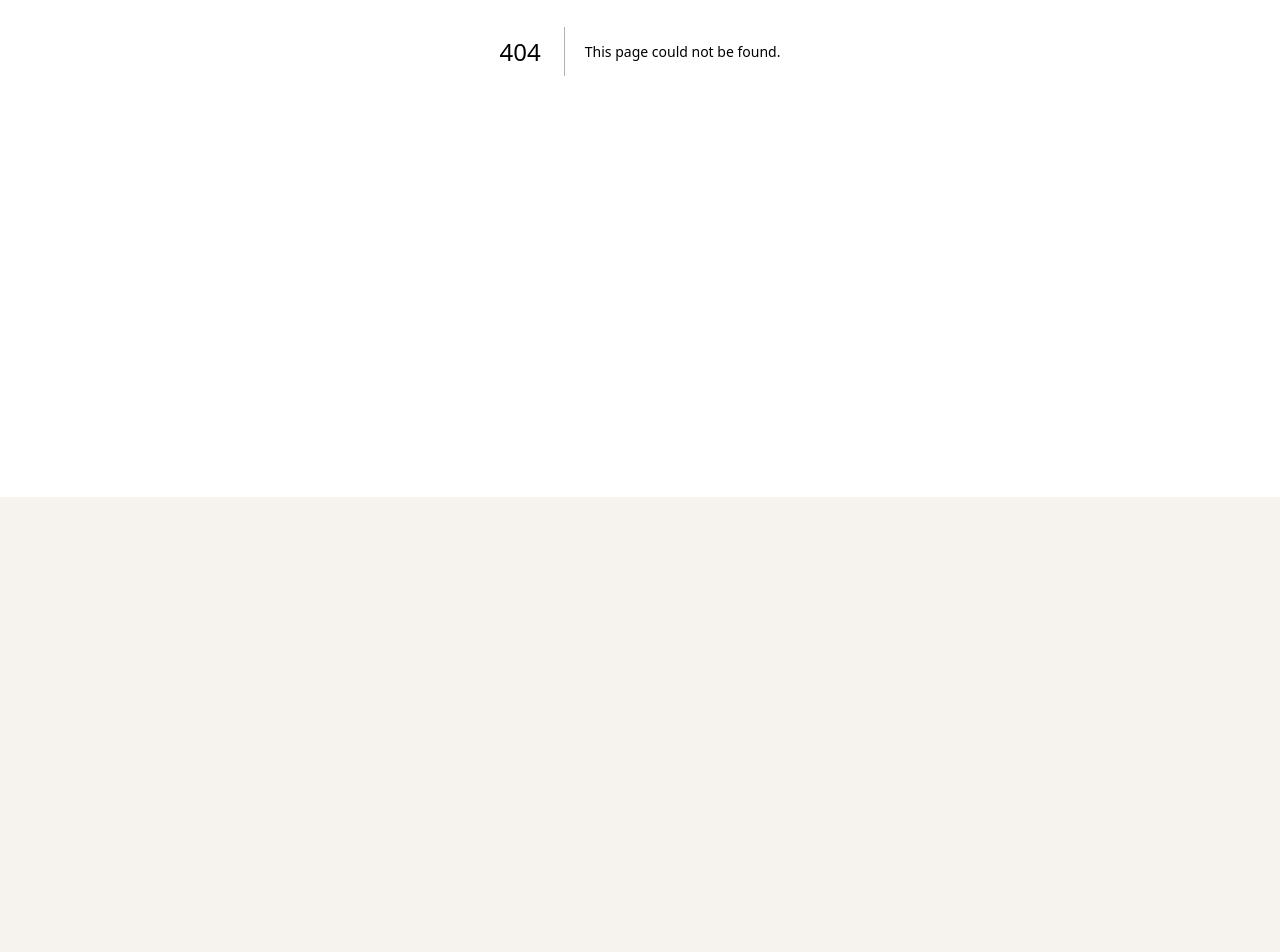
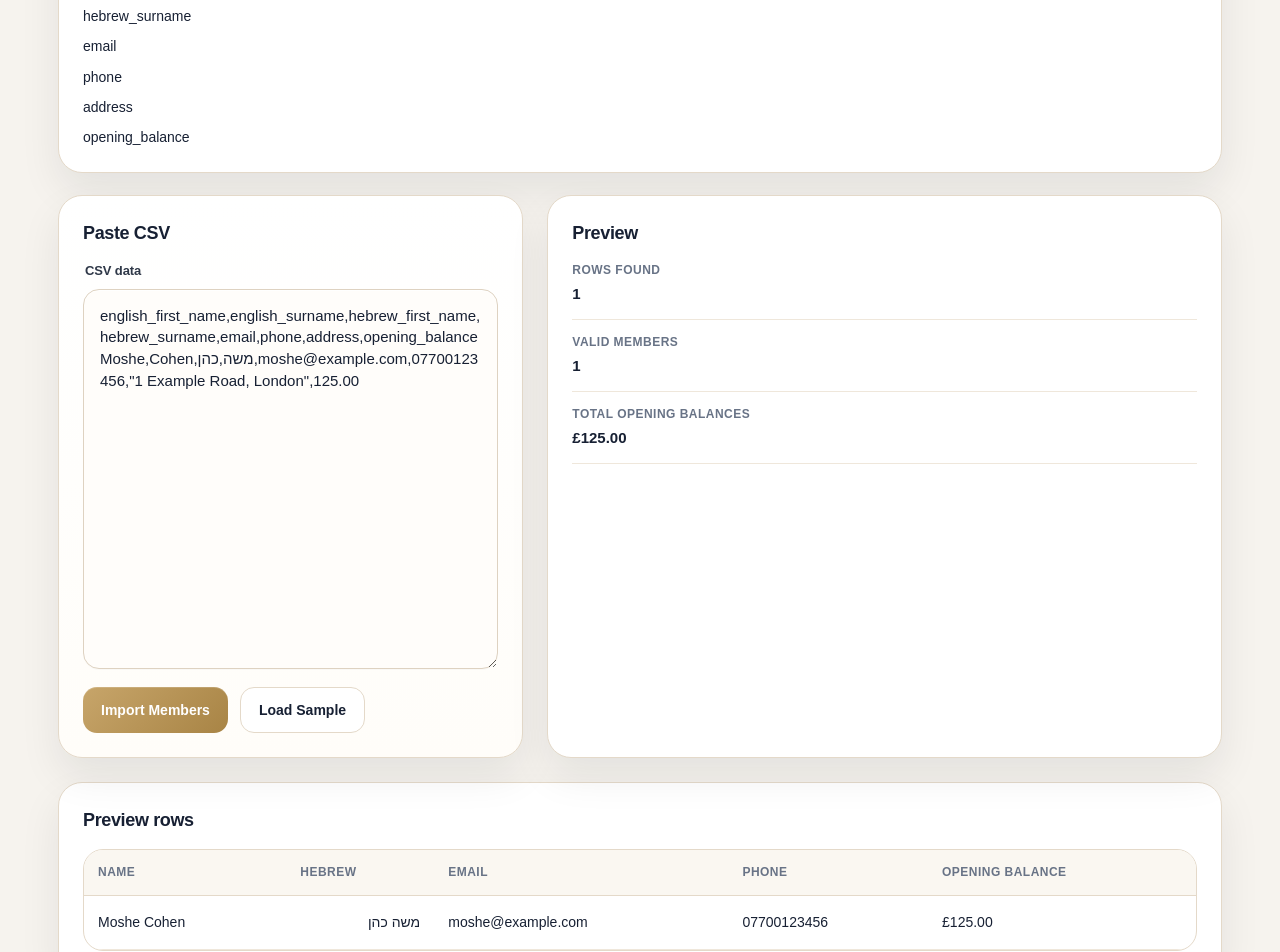
Before and after one commit to gersonberger-lab/shul-membership-portal, a Next.js app: page /import/members in a window 1280 px wide. Before the commit this address had no page. Shown: the part 460-1412 px from the top of the page. Before the commit the page ends 957 px from the top, so only its background shows below. Built offline with nearby package versions, Linux system fonts and the light colour scheme; no server answers.

Commit message:
Add member import screen with opening balances

```diff
--- /dev/null
+++ b/app/import/members/page.tsx
@@ -0,0 +1,270 @@
+"use client";
+
+import { useMemo, useState } from "react";
+import { supabase } from "../../../lib/supabase";
+
+type ImportRow = {
+  english_first_name: string;
+  english_surname: string;
+  hebrew_first_name: string;
+  hebrew_surname: string;
+  email: string;
+  phone: string;
+  address: string;
+  opening_balance: string;
+};
+
+const sampleCsv = `english_first_name,english_surname,hebrew_first_name,hebrew_surname,email,phone,address,opening_balance
+Moshe,Cohen,משה,כהן,moshe@example.com,07700123456,"1 Example Road, London",125.00`;
+
+function parseCsvLine(line: string) {
+  const result: string[] = [];
+  let current = "";
+  let inQuotes = false;
+
+  for (let i = 0; i < line.length; i++) {
+    const char = line[i];
+    const next = line[i + 1];
+
+    if (char === '"' && inQuotes && next === '"') {
+      current += '"';
+      i++;
+    } else if (char === '"') {
+      inQuotes = !inQuotes;
+    } else if (char === "," && !inQuotes) {
+      result.push(current.trim());
+      current = "";
+    } else {
+      current += char;
+    }
+  }
+
+  result.push(current.trim());
+  return result;
+}
+
+function parseCsv(text: string): ImportRow[] {
+  const lines = text.split(/\r?\n/).filter((line) => line.trim());
+  if (lines.length < 2) return [];
+
+  const headers = parseCsvLine(lines[0]).map((header) => header.trim());
+
+  return lines.slice(1).map((line) => {
+    const values = parseCsvLine(line);
+    const row: any = {};
+
+    headers.forEach((header, index) => {
+      row[header] = values[index] || "";
+    });
+
+    return {
+      english_first_name: row.english_first_name || "",
+      english_surname: row.english_surname || "",
+      hebrew_first_name: row.hebrew_first_name || "",
+      hebrew_surname: row.hebrew_surname || "",
+      email: row.email || "",
+      phone: row.phone || "",
+      address: row.address || "",
+      opening_balance: row.opening_balance || "0",
+    };
+  });
+}
+
+export default function MemberImportPage() {
+  const [csvText, setCsvText] = useState(sampleCsv);
+  const [importing, setImporting] = useState(false);
+  const [result, setResult] = useState("");
+
+  const rows = useMemo(() => parseCsv(csvText), [csvText]);
+
+  const validRows = rows.filter((row) => row.english_first_name.trim() && row.english_surname.trim());
+  const totalOpeningBalance = validRows.reduce((sum, row) => sum + Number(row.opening_balance || 0), 0);
+
+  async function runImport() {
+    if (!validRows.length) {
+      alert("No valid rows to import.");
+      return;
+    }
+
+    const confirmed = window.confirm(`Import ${validRows.length} members?`);
+    if (!confirmed) return;
+
+    setImporting(true);
+    setResult("");
+
+    let created = 0;
+    let skipped = 0;
+    let balances = 0;
+    const errors: string[] = [];
+
+    for (const row of validRows) {
+      try {
+        let existingMember = null;
+
+        if (row.email.trim()) {
+          const { data } = await supabase
+            .from("members")
+            .select("id")
+            .ilike("email", row.email.trim())
+            .maybeSingle();
+
+          existingMember = data;
+        }
+
+        if (existingMember) {
+          skipped++;
+          continue;
+        }
+
+        const { data: memberData, error: memberError } = await supabase
+          .from("members")
+          .insert([
+            {
+              english_first_name: row.english_first_name.trim(),
+              english_surname: row.english_surname.trim(),
+              hebrew_first_name: row.hebrew_first_name.trim() || null,
+              hebrew_surname: row.hebrew_surname.trim() || null,
+              email: row.email.trim() || null,
+              phone: row.phone.trim() || null,
+              address: row.address.trim() || null,
+            },
+          ])
+          .select("id")
+          .single();
+
+        if (memberError) {
+          errors.push(`${row.english_first_name} ${row.english_surname}: ${memberError.message}`);
+          continue;
+        }
+
+        created++;
+
+        const openingBalance = Number(row.opening_balance || 0);
+
+        if (openingBalance !== 0 && memberData?.id) {
+          const isDebit = openingBalance > 0;
+
+          const { error: ledgerError } = await supabase.from("ledger_entries").insert([
+            {
+              member_id: memberData.id,
+              entry_date: new Date().toISOString().split("T")[0],
+              entry_type: "opening_balance",
+              description: "יתרת פתיחה",
+              debit_amount: isDebit ? openingBalance : 0,
+              credit_amount: isDebit ? 0 : Math.abs(openingBalance),
+              status: "posted",
+            },
+          ]);
+
+          if (ledgerError) {
+            errors.push(`${row.english_first_name} ${row.english_surname}: opening balance failed - ${ledgerError.message}`);
+          } else {
+            balances++;
+          }
+        }
+      } catch (error: any) {
+        errors.push(`${row.english_first_name} ${row.english_surname}: ${error.message}`);
+      }
+    }
+
+    setImporting(false);
+    setResult(`Created: ${created}. Skipped existing: ${skipped}. Opening balances posted: ${balances}.${errors.length ? ` Errors: ${errors.join(" | ")}` : ""}`);
+  }
+
+  return (
+    <>
+      <section className="hero compact-hero">
+        <span className="eyebrow">Import</span>
+        <h1>Import Members</h1>
+        <p>Paste CSV data to create members and post their opening balances.</p>
+      </section>
+
+      <section className="card" style={{ marginBottom: 22 }}>
+        <h3 className="section-title">CSV format</h3>
+        <p className="muted">Use these column headings exactly:</p>
+        <div className="quick-links">
+          <div>english_first_name</div>
+          <div>english_surname</div>
+          <div>hebrew_first_name</div>
+          <div>hebrew_surname</div>
+          <div>email</div>
+          <div>phone</div>
+          <div>address</div>
+          <div>opening_balance</div>
+        </div>
+      </section>
+
+      <section className="account-grid">
+        <div className="card form-card">
+          <h3 className="section-title">Paste CSV</h3>
+          <div className="form-field">
+            <label>CSV data</label>
+            <textarea
+              value={csvText}
+              onChange={(event) => setCsvText(event.target.value)}
+              rows={16}
+              spellCheck={false}
+            />
+          </div>
+
+          <div style={{ display: "flex", gap: 12, flexWrap: "wrap", marginTop: 18 }}>
+            <button type="button" onClick={runImport} disabled={importing}>
+              {importing ? "Importing..." : "Import Members"}
+            </button>
+            <button type="button" className="button secondary" onClick={() => setCsvText(sampleCsv)}>
+              Load Sample
+            </button>
+          </div>
+
+          {result && <p className="muted" style={{ marginTop: 16 }}>{result}</p>}
+        </div>
+
+        <div className="card">
+          <h3 className="section-title">Preview</h3>
+          <div className="detail-list">
+            <div>
+              <span>Rows found</span>
+              <strong>{rows.length}</strong>
+            </div>
+            <div>
+              <span>Valid members</span>
+              <strong>{validRows.length}</strong>
+            </div>
+            <div>
+              <span>Total opening balances</span>
+              <strong>£{totalOpeningBalance.toFixed(2)}</strong>
+            </div>
+          </div>
+        </div>
+      </section>
+
+      <section className="card">
+        <h3 className="section-title">Preview rows</h3>
+        <div className="table-wrap">
+          <table className="table">
+            <thead>
+              <tr>
+                <th>Name</th>
+                <th>Hebrew</th>
+                <th>Email</th>
+                <th>Phone</th>
+                <th>Opening Balance</th>
+              </tr>
+            </thead>
+            <tbody>
+              {validRows.slice(0, 50).map((row, index) => (
+                <tr key={`${row.email}-${index}`}>
+                  <td>{row.english_first_name} {row.english_surname}</td>
+                  <td dir="rtl">{row.hebrew_first_name} {row.hebrew_surname}</td>
+                  <td>{row.email}</td>
+                  <td>{row.phone}</td>
+                  <td>£{Number(row.opening_balance || 0).toFixed(2)}</td>
+                </tr>
+              ))}
+            </tbody>
+          </table>
+        </div>
+      </section>
+    </>
+  );
+}
```
